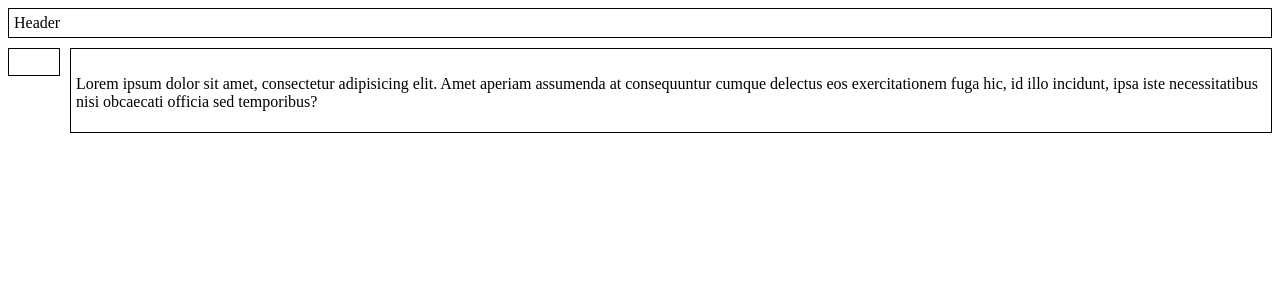
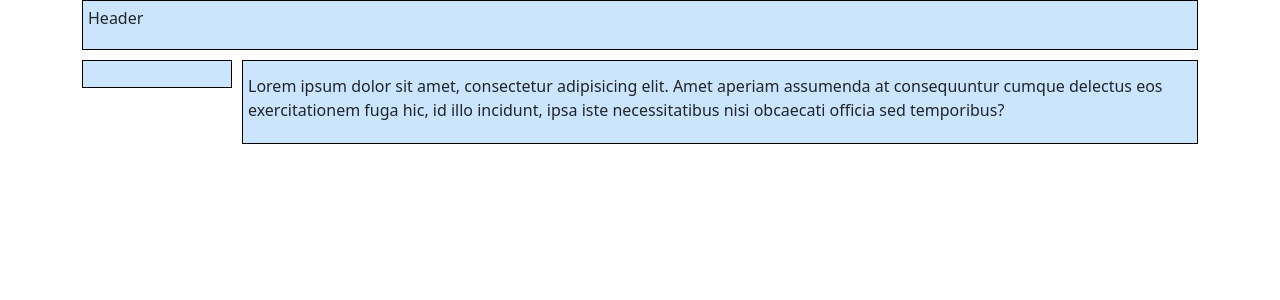
Before and after one commit to rm-000/dz3-followup-shop, a Django app: template testTemplates/templates/about.html in a window 1280 px wide. Shown: the top 300 px of the page. Run offline with Django 3.2, Linux system fonts and the light colour scheme; the template is opened without the code that fills it, so the values that code supplies are empty.

Commit message:
Progress-Lektsia-7

```diff
--- a/testTemplates/static/css/base.css
+++ b/testTemplates/static/css/base.css
@@ -4,8 +4,8 @@
         'header header'
         'sidebar content';
     gap: 10px;
-    grid-template-columns: 150px, 1fr;
-    grid-template-rows: 50px, 1fr;
+    grid-template-columns: 150px 1fr;
+    grid-template-rows: 50px 1fr;
 }
 
 .header {
@@ -24,4 +24,5 @@
 .item {
     border: 1px solid black;
     padding: 5px;
+    background-color: #CCE5FF;
 }
--- a/testTemplates/templates/base.html
+++ b/testTemplates/templates/base.html
@@ -5,6 +5,7 @@
     <meta charset="UTF-8">
     <title>{{ title }}</title>
     <link rel="stylesheet" href="{% static 'css/base.css' %}">
+    <link href="https://cdn.jsdelivr.net/npm/bootstrap@5.3.2/dist/css/bootstrap.min.css" rel="stylesheet" integrity="sha384-T3c6CoIi6uLrA9TneNEoa7RxnatzjcDSCmG1MXxSR1GAsXEV/Dwwykc2MPK8M2HN" crossorigin="anonymous">
 </head>
 <body>
     <div class="container">
@@ -23,5 +24,6 @@
             {% endblock %}
         </div>
     </div>
+    <script src="https://cdn.jsdelivr.net/npm/bootstrap@5.3.2/dist/js/bootstrap.bundle.min.js" integrity="sha384-C6RzsynM9kWDrMNeT87bh95OGNyZPhcTNXj1NW7RuBCsyN/o0jlpcV8Qyq46cDfL" crossorigin="anonymous"></script>
 </body>
 </html>
--- a/testTemplates/testTemplates/urls.py
+++ b/testTemplates/testTemplates/urls.py
@@ -20,6 +20,6 @@ from .views import *
 
 urlpatterns = [
     path('', main_page),
-    path('catalog', catalog_page),
-    path('about', about_page),
+    path('catalog/', catalog_page),
+    path('about/', about_page),
 ]
```
